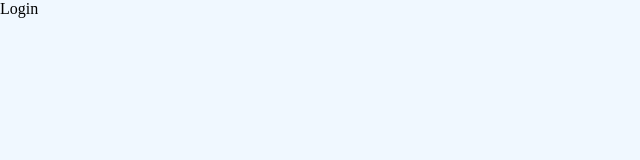
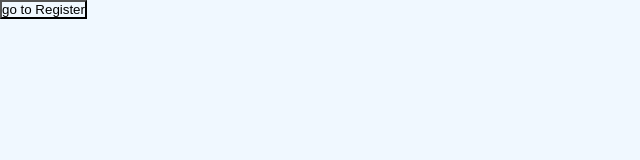
Before and after one commit to ZaidR07/Secret_Notes, a React (Vite) app: page / in a window 1280 px wide. Shown: the top 160 px of the page, without its empty margins (0-640 px from the left). Built offline with nearby package versions, Linux system fonts and the light colour scheme; a web font is replaced by a local one.

Commit message:
Fourth  Update

```diff
--- a/src/Pages/Login.tsx
+++ b/src/Pages/Login.tsx
@@ -1,8 +1,11 @@
-
+import { NavLink } from "react-router-dom"
 
 const Login = () => {
   return (
-    <div>Login</div>
+
+    <NavLink to={"/Register"}>
+      <button>go to Register</button>
+    </NavLink>
   )
 }
 
```
